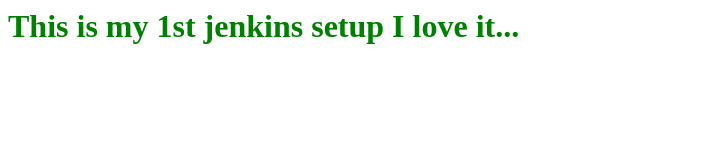
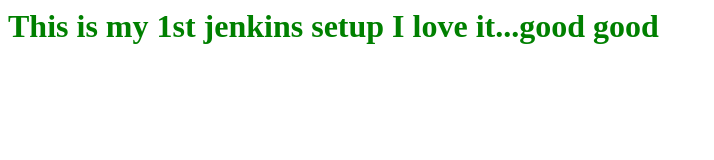
Before and after one commit to ambatigit/ibc, a plain HTML site: page index.html in a window 1280 px wide. Shown: the whole page, without its empty margins (0-714 px from the left). Drawn offline with Linux system fonts and the light colour scheme.

Commit message:
4th commit

```diff
--- a/index.html
+++ b/index.html
@@ -6,7 +6,7 @@
 
 <body bgcolor="white" text="green">
 
-<h1> This is my 1st jenkins setup I love it... </h1>
+<h1> This is my 1st jenkins setup I love it...good good </h1>
 
 
 </body>
```
